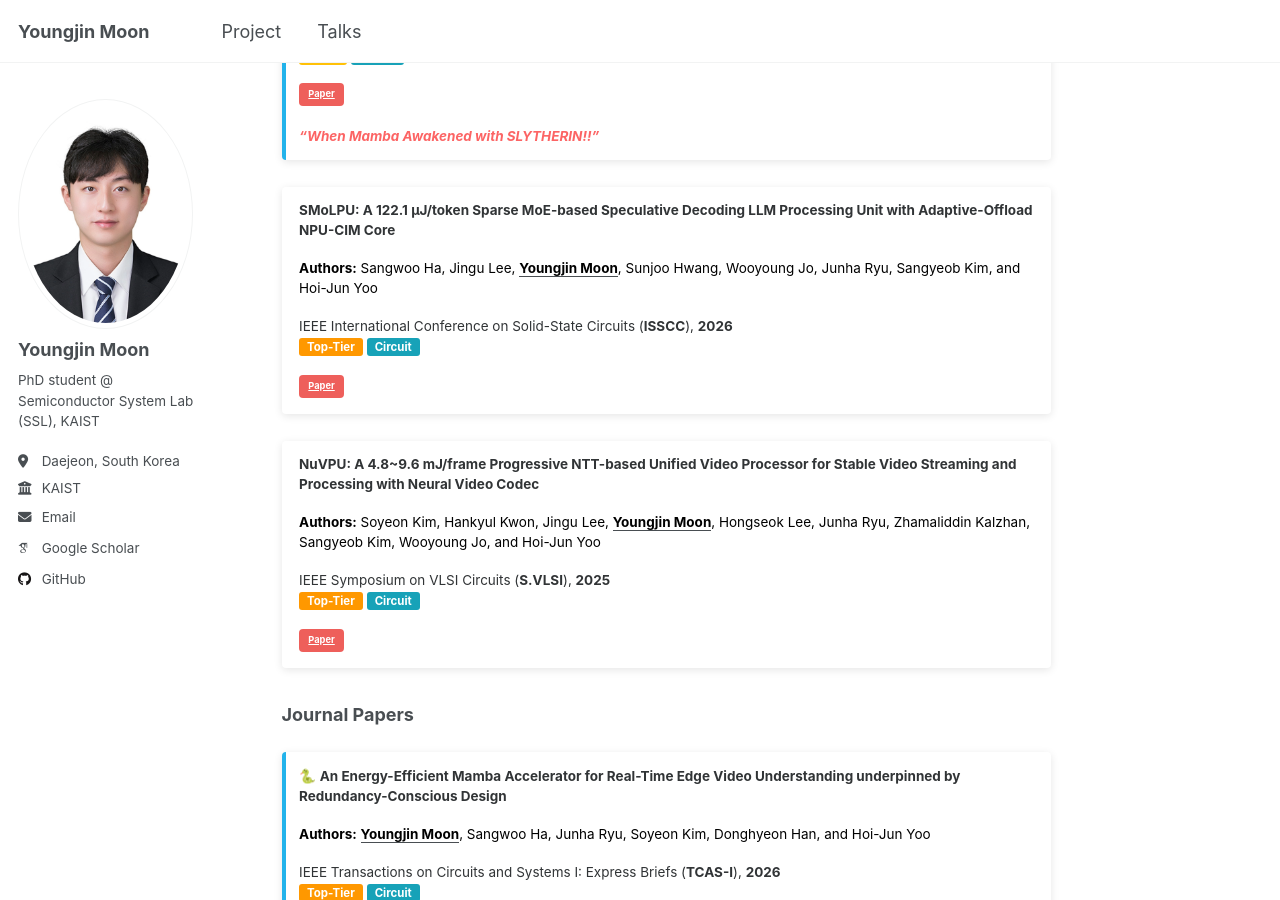
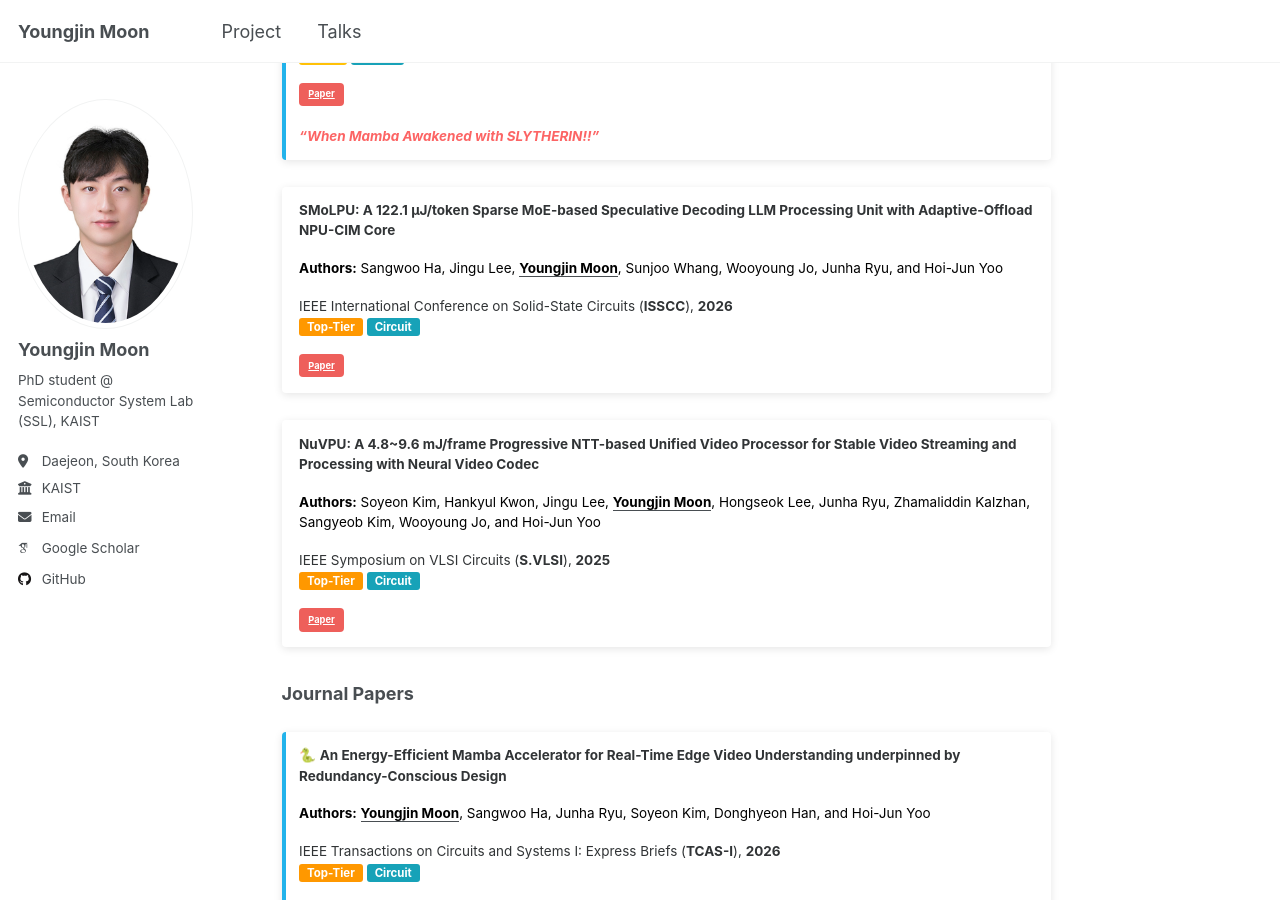
Before and after one commit to yjmoon99/yjmoon99.github.io, a Jekyll site: the page built from _pages/about.md, in a window 1280 px wide and 900 px high, scrolled down 1386 px. Built offline with Jekyll 4.4.1, drawn with Linux system fonts in a browser that asks for light colours; some web fonts are replaced; a script that is not in the unit is left out.

Commit message:
Update Publication

```diff
--- a/_pages/about.md
+++ b/_pages/about.md
@@ -55,7 +55,7 @@ IEEE International Symposium on Circuits and Systems (**ISCAS**), **2025**
 <div class="notice notice--info" markdown="1" style="border-left: 4px solid transparent; margin-bottom: 1.5em; background-color: white; box-shadow: 0 2px 8px rgba(0,0,0,0.1); border-radius: 4px; padding: 1em; font-size: 1.6em;">
 **SMoLPU: A 122.1 μJ/token Sparse MoE-based Speculative Decoding LLM Processing Unit with Adaptive-Offload NPU-CIM Core**
 
-<span style="color: #000; font-weight: bold;">Authors:</span> <span style="color: #000;">Sangwoo Ha, Jingu Lee, <strong><u>Youngjin Moon</u></strong>, Sunjoo Hwang, Wooyoung Jo, Junha Ryu, Sangyeob Kim, and Hoi-Jun Yoo</span>
+<span style="color: #000; font-weight: bold;">Authors:</span> <span style="color: #000;">Sangwoo Ha, Jingu Lee, <strong><u>Youngjin Moon</u></strong>, Sunjoo Whang, Wooyoung Jo, Junha Ryu, and Hoi-Jun Yoo</span>
 
 IEEE International Conference on Solid-State Circuits (**ISSCC**), **2026**
 <span style="background-color: #ff9800; color: white; padding: 2px 8px; border-radius: 3px; font-size: 0.85em; font-weight: bold;">Top-Tier</span> <span style="background-color: #17a2b8; color: white; padding: 2px 8px; border-radius: 3px; font-size: 0.85em; font-weight: bold;">Circuit</span>
```
